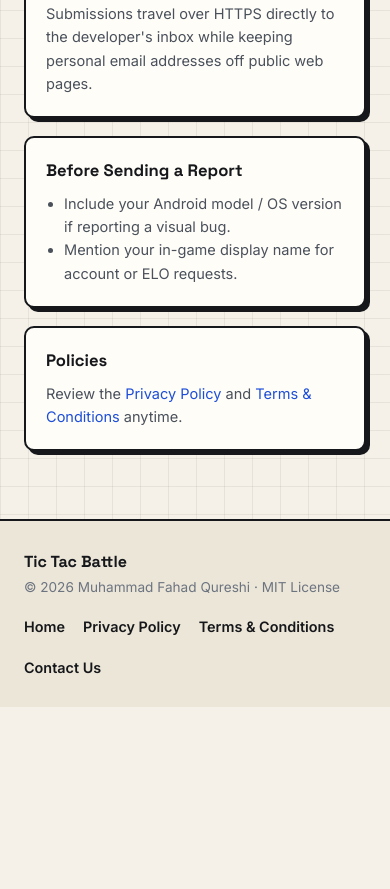
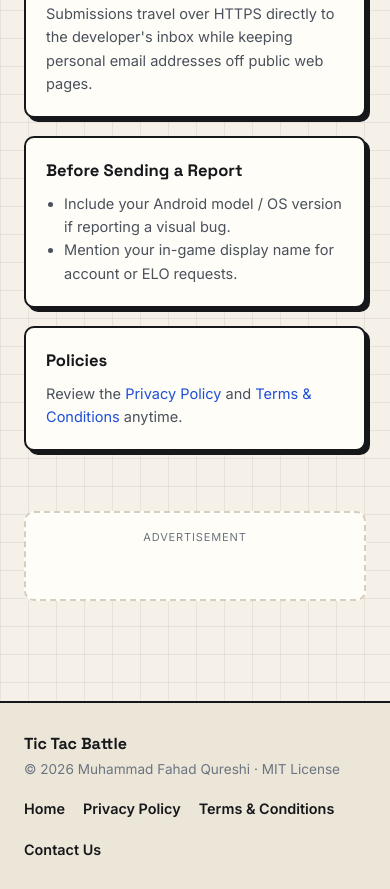
Before and after one commit to mfahadfaizi/tic-tac-battle-web, a plain HTML site: page contact.html in a window 390 px wide. Shown: the part 1026-1915 px from the top of the page. Before the commit the page ends 1733 px from the top, so only its background shows below. Drawn offline with Linux system fonts and the light colour scheme.

Commit message:
feat: integrate Google AdSense ads, ads.txt, and responsive banners

```diff
--- a/contact.html
+++ b/contact.html
@@ -10,6 +10,8 @@
   <link rel="preconnect" href="https://fonts.gstatic.com" crossorigin />
   <link href="https://fonts.googleapis.com/css2?family=Inter:wght@400;500;600;700&family=Permanent+Marker&family=Space+Grotesk:wght@600;700&display=swap" rel="stylesheet" />
   <link rel="stylesheet" href="./styles.css" />
+  <!-- Google AdSense -->
+  <script async src="https://pagead2.googlesyndication.com/pagead/js/adsbygoogle.js?client=ca-pub-8814260653330173" crossorigin="anonymous"></script>
 </head>
 <body>
   <header class="site-header">
@@ -106,6 +108,20 @@
           </p>
         </div>
       </aside>
+
+      <!-- Google AdSense Unit -->
+      <div class="ad-container" style="grid-column: 1 / -1; width: 100%;">
+        <div class="ad-label">Advertisement</div>
+        <ins class="adsbygoogle"
+             style="display:block"
+             data-ad-client="ca-pub-8814260653330173"
+             data-ad-slot="5909454641"
+             data-ad-format="auto"
+             data-full-width-responsive="true"></ins>
+        <script>
+             (adsbygoogle = window.adsbygoogle || []).push({});
+        </script>
+      </div>
     </div>
   </main>
 
--- a/styles.css
+++ b/styles.css
@@ -945,3 +945,21 @@ textarea.form-control {
     padding: 24px 20px;
   }
 }
+
+/* AdSense Banners */
+.ad-container {
+  margin: 32px auto;
+  padding: 16px;
+  background: var(--surface);
+  border: 2px dashed var(--rule);
+  border-radius: var(--radius);
+  text-align: center;
+  min-height: 90px;
+}
+.ad-label {
+  font-size: 11px;
+  text-transform: uppercase;
+  letter-spacing: 0.08em;
+  color: var(--ink-muted);
+  margin-bottom: 8px;
+}
```
Also changed, not shown: index.html (+16 -0 lines), privacy.html (+16 -0 lines), terms.html (+16 -0 lines), ads.txt (added).
